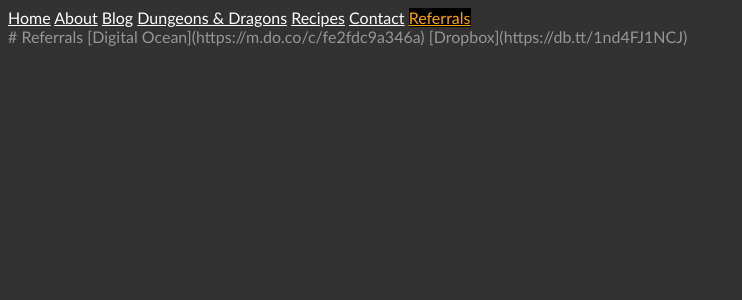
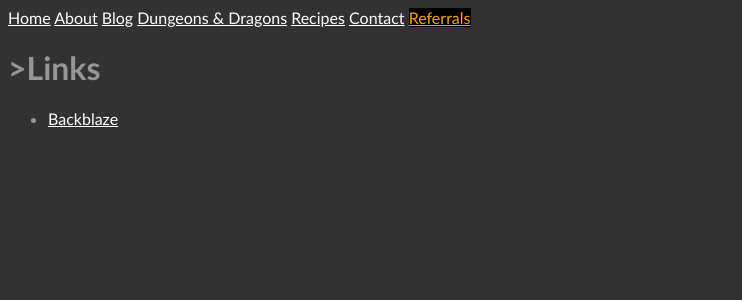
Before and after one commit to jacobpledger/website, a Jekyll site: the page built from referrals.html, in a window 1280 px wide. Shown: the top 300 px of the page, without its empty margins (0-742 px from the left). Built offline with Jekyll 4.4.1, drawn with Linux system fonts in a browser that asks for light colours.

Commit message:
switchted to html

```diff
--- a/referrals.html
+++ b/referrals.html
@@ -1,8 +1,18 @@
 ---
 layout: default
-title: Referrals
+title: Links
 ---
-# Referrals
-
-[Digital Ocean](https://m.do.co/c/fe2fdc9a346a)
-[Dropbox](https://db.tt/1nd4FJ1NCJ)
+<!doctype html>
+<html>
+  <head>
+    <meta charset="utf-8">
+    <title>{{ page.title }}</title>
+	<link rel="stylesheet" href="/assets/css/styles.css">
+  </head>
+  <body>
+  <h1>>Links</h1>
+	<ul>
+	<li><a href="https://secure.backblaze.com/r/01nknw">Backblaze</a></li>
+	</ul>
+  </body>
+</html>
```
